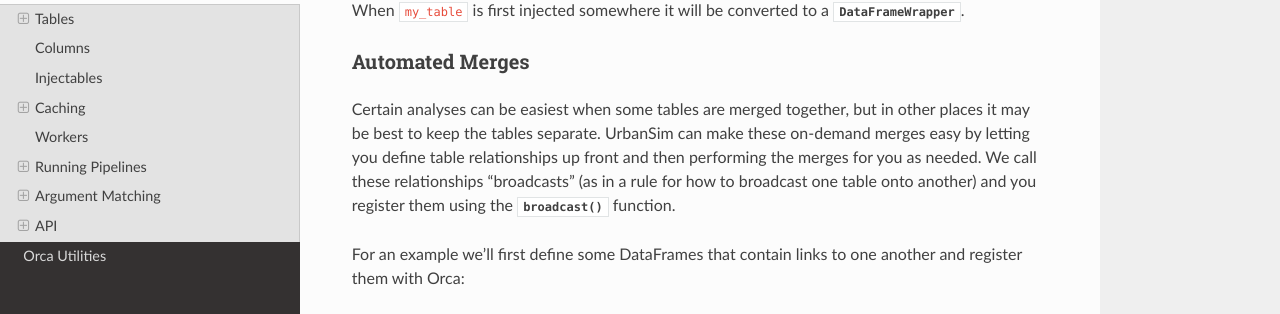
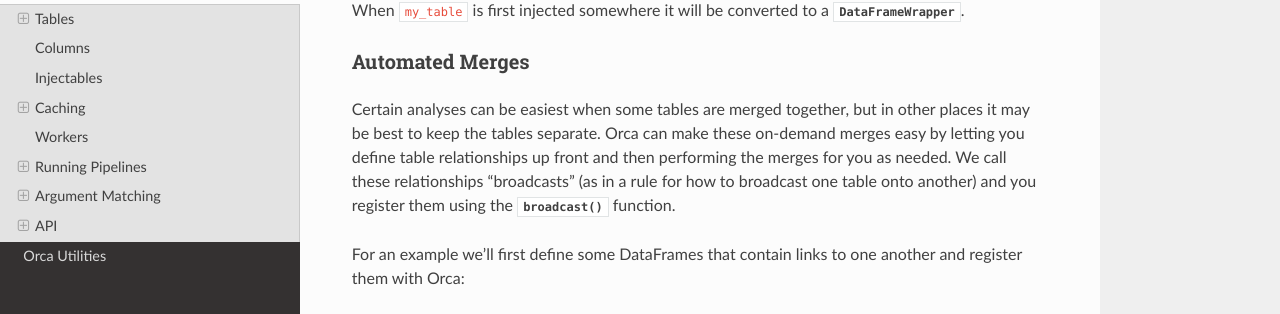
Before and after one commit to UDST/orca, a Sphinx documentation site: the page built from docs/core.rst, in a window 1280 px wide and 900 px high, scrolled down 1652 px. Shown: the part 158-472 px from the top of the window. Built offline with Sphinx 7.4.7 and the Read the Docs theme 2.0.0, drawn with Linux system fonts in a browser that asks for light colours; some of the changed text lies outside the part shown.

Commit message:
"UrbanSim" -> "Orca" in docs

```diff
--- a/docs/core.rst
+++ b/docs/core.rst
@@ -89,7 +89,7 @@ Automated Merges
 
 Certain analyses can be easiest when some tables are merged together,
 but in other places it may be best to keep the tables separate.
-UrbanSim can make these on-demand merges easy by letting you define table
+Orca can make these on-demand merges easy by letting you define table
 relationships up front and then performing the merges for you as needed.
 We call these relationships "broadcasts" (as in a rule for how to broadcast
 one table onto another) and you register them using the
@@ -251,7 +251,7 @@ Injectables
 -----------
 
 You will probably want to have things besides tables injected into functions,
-for which UrbanSim has "injectables". You can register *anything* and have
+for which Orca has "injectables". You can register *anything* and have
 it injected into functions.
 Use the :py:func:`~orca.add_injectable` function or the
 :py:func:`~orca.injectable` decorator::
```
